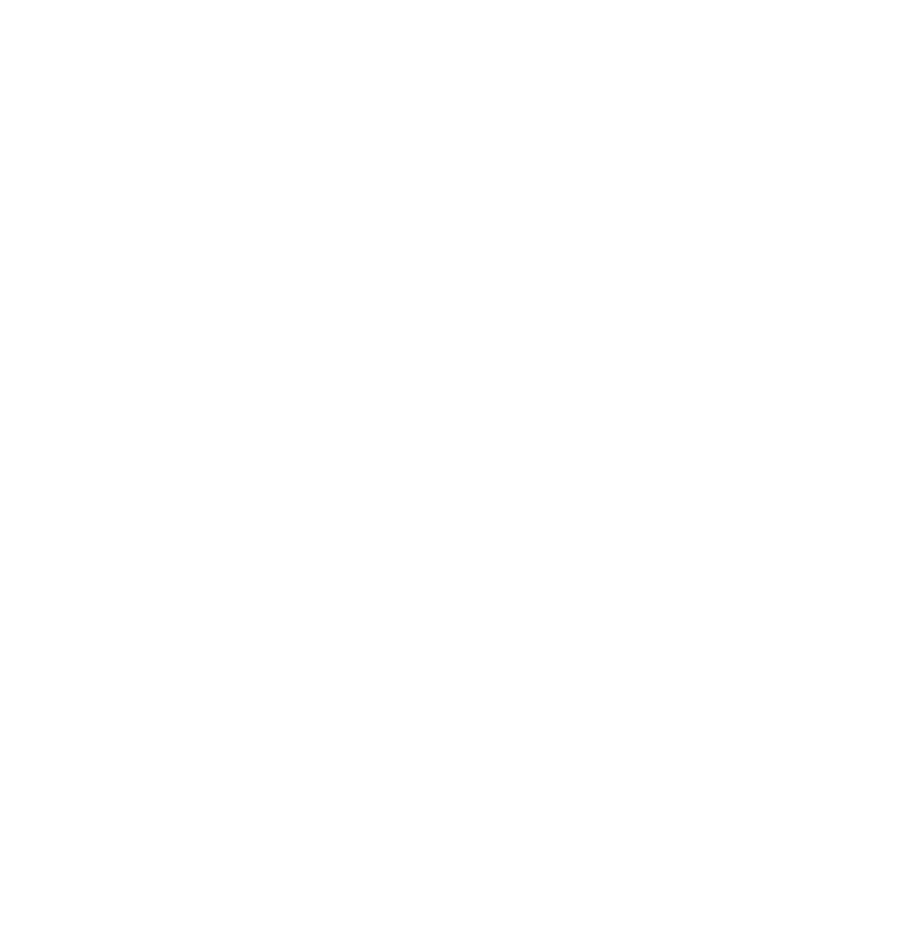
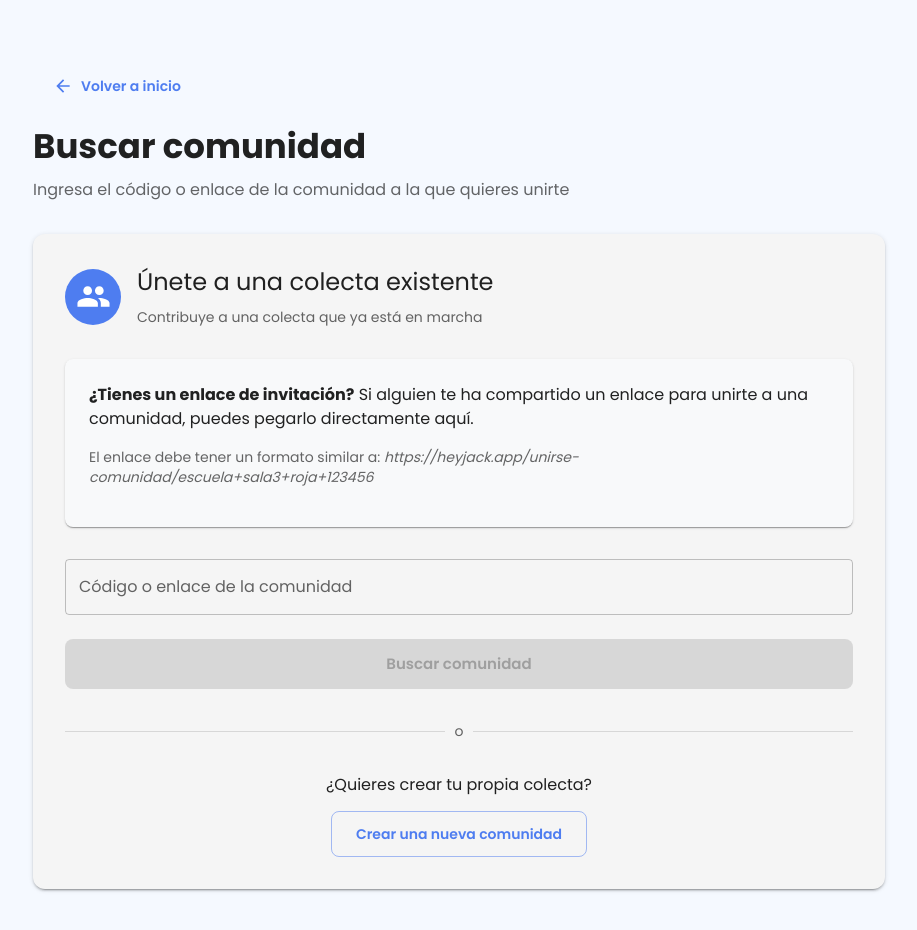
Before and after one commit to PericoPe/hey-jack, a React (Create React App) app: page /unirse-comunidad in a window 1280 px wide. Before the commit this address had no page. Shown: the top 930 px of the page, without its empty margins (181-1098 px from the left). Before the commit the page ends 800 px from the top, so only its background shows below. Built offline with nearby package versions, Linux system fonts and the light colour scheme.

Commit message:
Mejorar funcionalidad de unirse a comunidad: añadir ruta específica, mejorar interfaz y manejar enlaces de invitación

```diff
--- a/src/App.js
+++ b/src/App.js
@@ -75,6 +75,7 @@ function App() {
         <Routes>
           <Route path="/" element={<LandingPage />} />
           <Route path="/crear-comunidad" element={<CreateCommunity />} />
+          <Route path="/unirse-comunidad" element={<JoinCommunity />} />
           <Route path="/unirse-comunidad/:communityId" element={<JoinCommunity />} />
           <Route path="/dashboard" element={<Dashboard />} />
         </Routes>
--- a/src/pages/JoinCommunity.js
+++ b/src/pages/JoinCommunity.js
@@ -121,7 +121,22 @@ const JoinCommunity = () => {
   };
 
   const handleCodeChange = (e) => {
-    setCommunityCode(e.target.value);
+    const inputValue = e.target.value;
+
+    // Verificar si es un enlace completo
+    if (inputValue.includes('/unirse-comunidad/')) {
+      // Extraer el ID de la comunidad del enlace
+      const urlParts = inputValue.split('/unirse-comunidad/');
+      if (urlParts.length > 1) {
+        // Obtener la última parte del enlace (el ID de la comunidad)
+        const communityId = urlParts[1].split('?')[0]; // Eliminar parámetros de consulta si existen
+        setCommunityCode(communityId);
+        return;
+      }
+    }
+
+    // Si no es un enlace, simplemente establecer el valor tal cual
+    setCommunityCode(inputValue);
   };
 
   const handleChange = (e) => {
@@ -357,13 +372,22 @@ const JoinCommunity = () => {
           </Box>
         </Box>
 
+        <Paper elevation={1} sx={{ p: 3, mb: 4, bgcolor: '#f8f9fa', borderRadius: 2 }}>
+          <Typography variant="body1" sx={{ mb: 2 }}>
+            <b>¿Tienes un enlace de invitación?</b> Si alguien te ha compartido un enlace para unirte a una comunidad, puedes pegarlo directamente aquí.
+          </Typography>
+          <Typography variant="body2" color="text.secondary" sx={{ mb: 2 }}>
+            El enlace debe tener un formato similar a: <i>https://heyjack.app/unirse-comunidad/escuela+sala3+roja+123456</i>
+          </Typography>
+        </Paper>
+
         <TextField
           fullWidth
           label="Código o enlace de la comunidad"
           variant="outlined"
           value={communityCode}
           onChange={handleCodeChange}
-          placeholder="Ej: instituto+sala3+roja+123456"
+          placeholder="Ej: instituto+sala3+roja+123456 o enlace completo"
           sx={{ mb: 3 }}
         />
 
```
